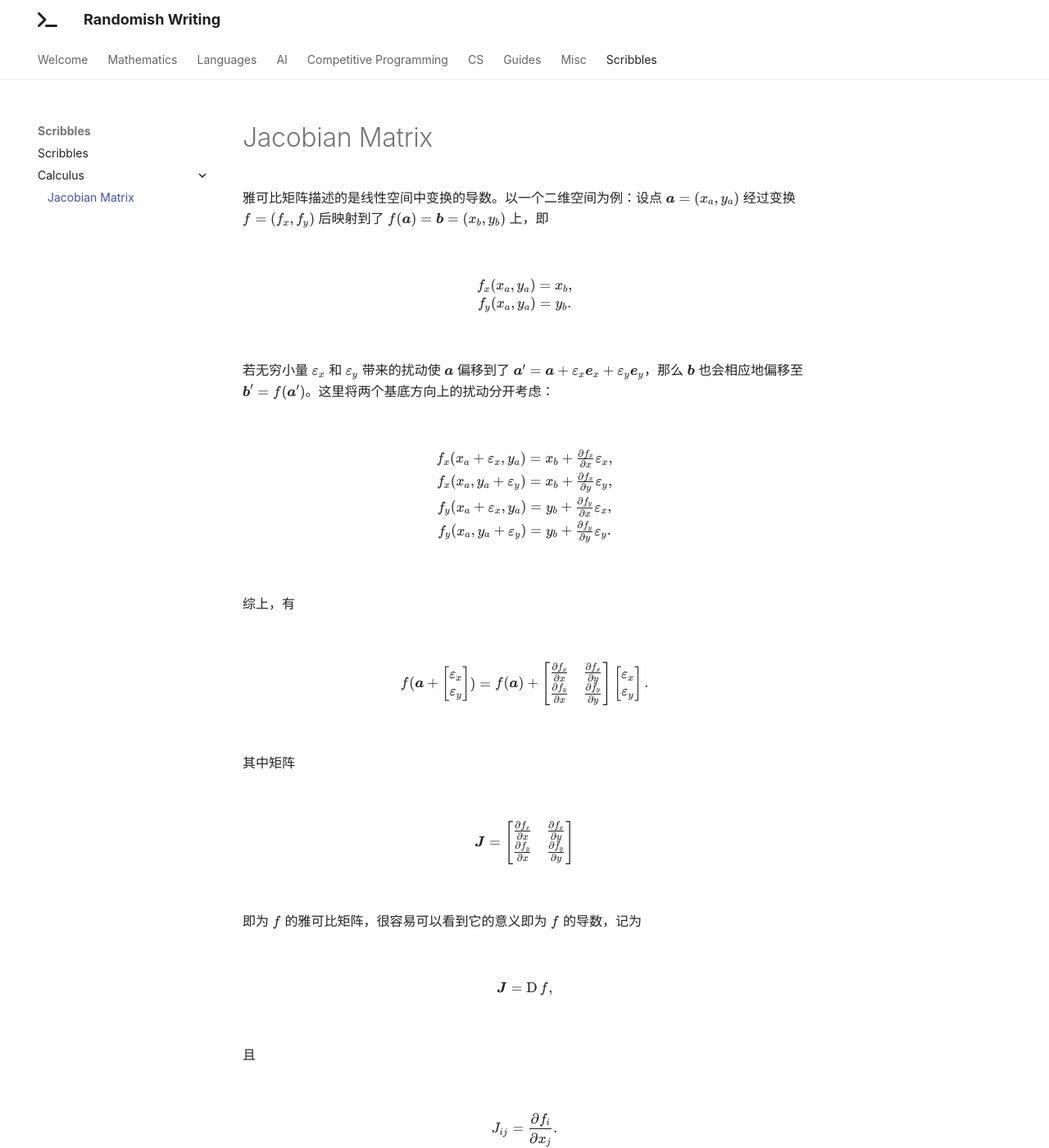
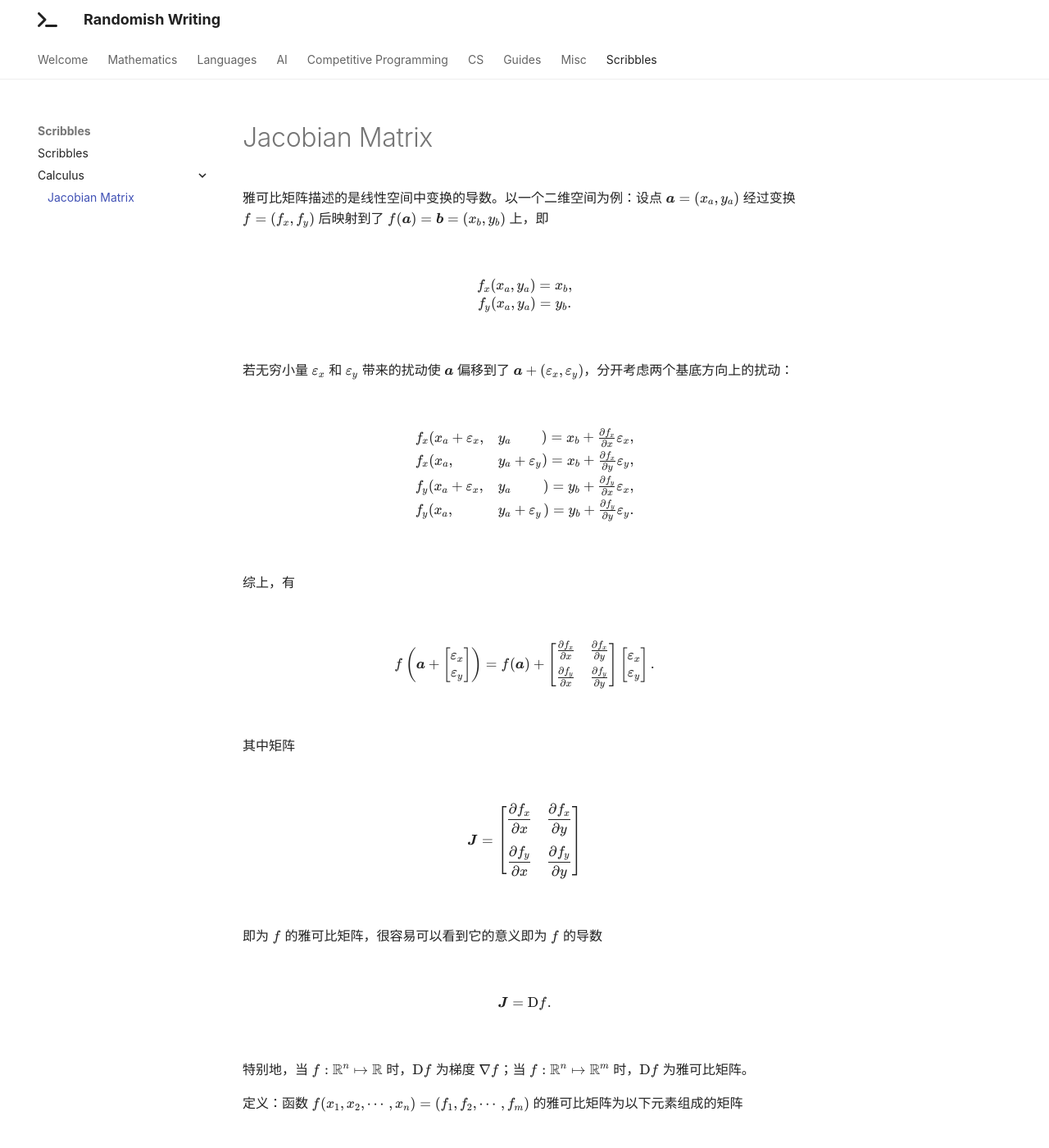
Before and after one commit to x4Cx58x54/writing, an MkDocs documentation site: the page built from docs/scribbles/calculus/jacobian-matrix.md, in a window 1280 px wide and 1400 px high. Shown: the whole window at 82% size. Built offline with MkDocs 1.6.1 and Material for MkDocs 9.7.7, drawn with Linux system fonts in a browser that asks for light colours; nearby versions of some CDN libraries; some of the changed text lies outside the part shown.

Commit message:
polish jacobian matrix

```diff
--- a/docs/scribbles/calculus/jacobian-matrix.md
+++ b/docs/scribbles/calculus/jacobian-matrix.md
@@ -7,27 +7,27 @@ f_x(x_a, y_a) = x_b,\\
 f_y(x_a, y_a) = y_b.
 $$
 
-若无穷小量 $\varepsilon_x$ 和 $\varepsilon_y$ 带来的扰动使 $\boldsymbol{a}$ 偏移到了 $\boldsymbol{a}' = \boldsymbol{a} + \varepsilon_x\boldsymbol{e}_x + \varepsilon_y\boldsymbol{e}_y$，那么 $\boldsymbol{b}$ 也会相应地偏移至 $\boldsymbol{b}' = f(\boldsymbol{a}')$。这里将两个基底方向上的扰动分开考虑：
+若无穷小量 $\varepsilon_x$ 和 $\varepsilon_y$ 带来的扰动使 $\boldsymbol{a}$ 偏移到了 $\boldsymbol{a} + (\varepsilon_x, \varepsilon_y)$，分开考虑两个基底方向上的扰动：
 
 $$
-\begin{gathered}
-f_x(x_a + \varepsilon_x, y_a) = x_b + \tfrac{\partial f_x}{\partial x} \varepsilon_x,\\
-f_x(x_a, y_a + \varepsilon_y) = x_b + \tfrac{\partial f_x}{\partial y} \varepsilon_y,\\
-f_y(x_a + \varepsilon_x, y_a) = y_b + \tfrac{\partial f_y}{\partial x} \varepsilon_x,\\
-f_y(x_a, y_a + \varepsilon_y) = y_b + \tfrac{\partial f_y}{\partial y} \varepsilon_y.
-\end{gathered}
+\begin{aligned}
+&f_x(x_a + \varepsilon_x , &y_a&&\hspace{-1em}) = x_b + \tfrac{\partial f_x}{\partial x} \varepsilon_x,\\
+&f_x(x_a , &y_a& + \varepsilon_y&\hspace{-1em}) = x_b + \tfrac{\partial f_x}{\partial y} \varepsilon_y,\\
+&f_y(x_a + \varepsilon_x , &y_a&&\hspace{-1em}) = y_b + \tfrac{\partial f_y}{\partial x} \varepsilon_x,\\
+&f_y(x_a , &y_a& + \varepsilon_y&\hspace{-1em}) = y_b + \tfrac{\partial f_y}{\partial y} \varepsilon_y.
+\end{aligned}
 $$
 
 综上，有
 
 $$
-f(\boldsymbol{a} +
+f\left(\boldsymbol{a} +
 \begin{bmatrix}
 \varepsilon_x\\
 \varepsilon_y
-\end{bmatrix}) = f(\boldsymbol{a}) +
+\end{bmatrix}\right) = f(\boldsymbol{a}) +
 \begin{bmatrix}
-\frac{\partial f_x}{\partial x} & \frac{\partial f_x}{\partial y}\\
+\frac{\partial f_x}{\partial x} & \frac{\partial f_x}{\partial y}\\[0.5em]
 \frac{\partial f_y}{\partial x} & \frac{\partial f_y}{\partial y}
 \end{bmatrix}
 \begin{bmatrix}
@@ -40,24 +40,24 @@ $$
 
 $$
 \boldsymbol{J} = \begin{bmatrix}
-\frac{\partial f_x}{\partial x} & \frac{\partial f_x}{\partial y}\\
-\frac{\partial f_y}{\partial x} & \frac{\partial f_y}{\partial y}
+\dfrac{\partial f_x}{\partial x} & \dfrac{\partial f_x}{\partial y}\\[1.2em]
+\dfrac{\partial f_y}{\partial x} & \dfrac{\partial f_y}{\partial y}
 \end{bmatrix}
 $$
 
-即为 $f$ 的雅可比矩阵，很容易可以看到它的意义即为 $f$ 的导数，记为
+即为 $f$ 的雅可比矩阵，很容易可以看到它的意义即为 $f$ 的导数
 
 $$
-\boldsymbol{J} = \operatorname{D}f,
+\boldsymbol{J} = \mathrm{D}f.
 $$
 
-且
+特别地，当 $f: \mathbb{R}^n \mapsto \mathbb{R}$ 时，$\mathrm{D}f$ 为梯度 $\nabla f$；当 $f: \mathbb{R}^n \mapsto \mathbb{R}^m$ 时，$\mathrm{D}f$ 为雅可比矩阵。
+
+定义：函数 $f(x_1, x_2, \cdots, x_n) = (f_1, f_2, \cdots, f_m)$ 的雅可比矩阵为以下元素组成的矩阵
 
 $$
 J_{ij} = \frac{\partial f_i}{\partial x_j}.
 $$
-
-特别地，当 $f: \mathbb{R}^n \mapsto \mathbb{R}$ 时，$\operatorname{D}f$ 为梯度 $\nabla f$；当 $f: \mathbb{R}^n \mapsto \mathbb{R}^m$ 时，$\operatorname{D}f$ 为雅可比矩阵。
 
 ---
 
@@ -88,8 +88,10 @@ $$
 \iint_S f(x, y) \mathrm{d}x\mathrm{d}y
 &= \iint_{S'} f(r\cos\theta, r\sin\theta)\det(\boldsymbol{J}_h)\mathrm{d}r\mathrm{d}\theta\\
 &= \iint_{S'} f(r\cos\theta, r\sin\theta)\left|\frac{\partial(x, y)}{\partial(r, \theta)}\right|\mathrm{d}r\mathrm{d}\theta\\
-&= \iint_{S'} f(r\cos\theta, r\sin\theta)\begin{vmatrix}\frac{\partial x}{\partial r} & \frac{\partial x}{\partial \theta}\\\frac{\partial y}{\partial r} & \frac{\partial y}{\partial \theta}\end{vmatrix}\mathrm{d}r\mathrm{d}\theta\\
+&= \iint_{S'} f(r\cos\theta, r\sin\theta)\begin{vmatrix}\frac{\partial x}{\partial r} & \frac{\partial x}{\partial \theta}\\[0.3em]\frac{\partial y}{\partial r} & \frac{\partial y}{\partial \theta}\end{vmatrix}\mathrm{d}r\mathrm{d}\theta\\
 &= \iint_{S'} f(r\cos\theta, r\sin\theta)\begin{vmatrix}\cos\theta & -r\sin\theta\\ \sin\theta & r\cos\theta\end{vmatrix}\mathrm{d}r\mathrm{d}\theta\\
 &= \iint_{S'} f(r\cos\theta, r\sin\theta)r\mathrm{d}r\mathrm{d}\theta.
 \end{aligned}
 $$
+
+上式第二行使用的是雅可比行列式（Jacobian determinant）的一种写法。
```
Also changed, not shown: other parts of docs/scribbles/calculus/jacobian-matrix.md (+1 -1 lines).
